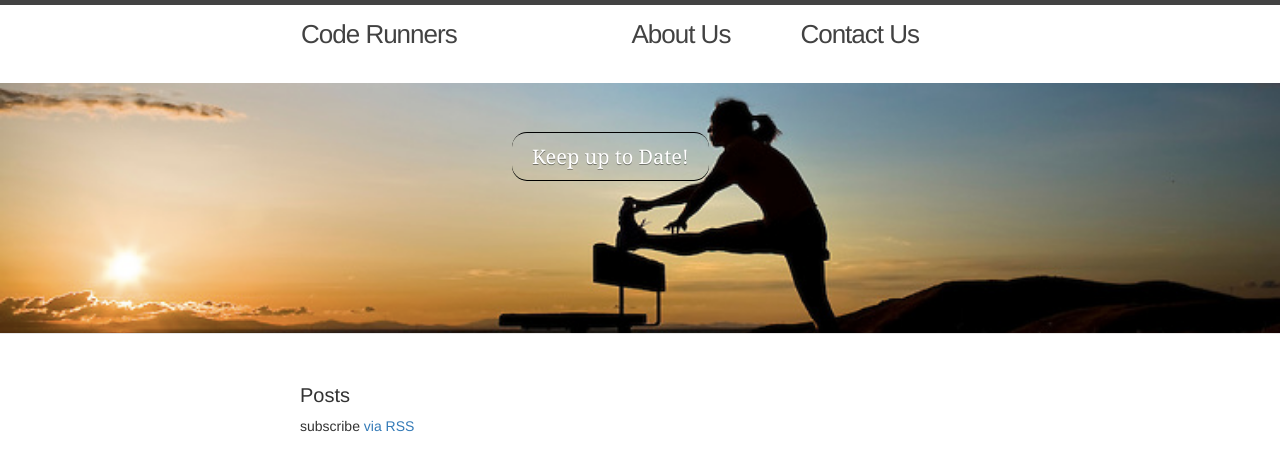
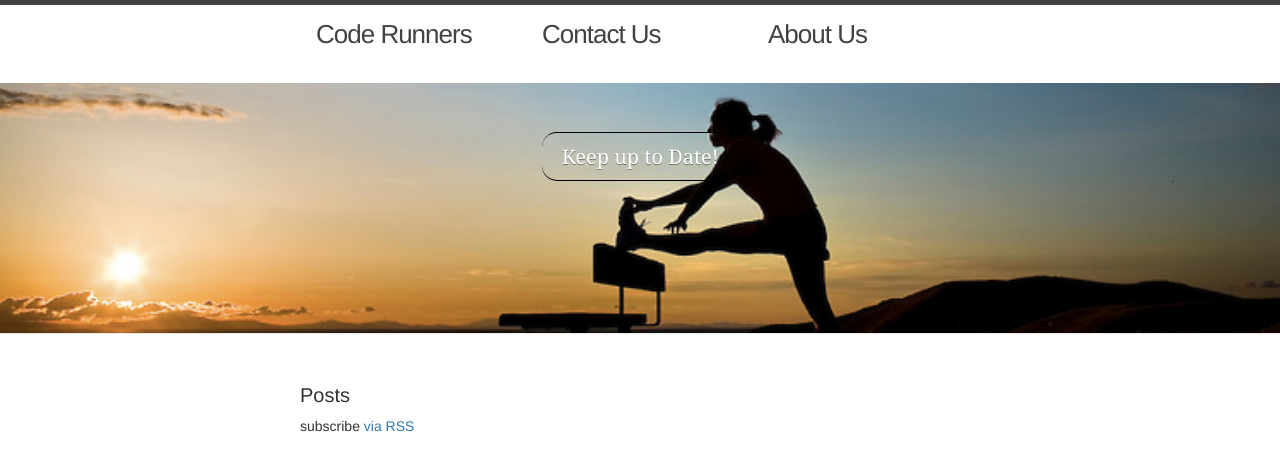
Before and after one commit to CodeRunners14/coderunners14.github.io, a Jekyll site: the page built from index.html, in a window 1280 px wide. Shown: the top 476 px of the page. Built offline with Jekyll 4.4.1, drawn with Linux system fonts in a browser that asks for light colours; nearby versions of some CDN libraries; grey boxes are pictures that could not be loaded.

Commit message:
format header and footer to work on mobile

```diff
--- a/_includes/aboutus.html
+++ b/_includes/aboutus.html
@@ -1,7 +1,11 @@
 <div class = "wrapper">
    <a name="about-us"></a>
     <h1>About Us</h1>
-  <img src="/photos/team1" id=team height="250"/>
-    <h3>We can't run, but boy can we sprint.</h3>
-    <p>The journey we puruse is not out on that open road, but through lines and lines of code. Brought together by Founders & Coders in Camden we are taking on the challenge of fighting through a shelob's lair of bugs and crafting new web-based artictecture with our bare fingertips. Join us on our quest and view the weekly fruits of our labour.</p>
+  <div class="row">
+  <img src="/photos/team1" class="col-md-6" id=team height="250"/>
+    <div class="col-md-6">
+      <h3>We can't run, but boy can we sprint.</h3>
+      <p>The journey we puruse is not out on that open road, but through lines and lines of code. Brought together by Founders & Coders in Camden we are taking on the challenge of fighting through a shelob's lair of bugs and crafting new web-based artictecture with our bare fingertips. Join us on our quest and view the weekly fruits of our labour.</p>
+    </div>
+    </div>
   </div>
--- a/_includes/footer.html
+++ b/_includes/footer.html
@@ -6,10 +6,10 @@
 
     <h2 class="footer-heading">Proudly part of:</h2>
 
-    <table id="alignment"><tr>
+    <table class="row" id="alignment"><tr>
 
-       <td><a href="http://camdencollective.co.uk/" target="_blank"><img class="icon" src="/photos/cc.jpg"/></a></td>
-    <td><a href="http://foundersandcoders.org/" target="_blank"><img class="icon" src="/photos/fc.png" /></td>
-    <td><a href="http://www.camdentownunlimited.com/" target="_blank"><img class="icon" src="/photos/ctu.jpg" /></td>
+       <td class="col-md-4"><a href="http://camdencollective.co.uk/" target="_blank"><img class="icon" src="/photos/cc.jpg"/></a></td>
+    <td class="col-md-4"><a href="http://foundersandcoders.org/" target="_blank"><img class="icon" src="/photos/fc.png" /></a></td>
+    <td class="col-md-4"><a href="http://www.camdentownunlimited.com/" target="_blank"><img class="icon" src="/photos/ctu.jpg" /></a></td>
   </tr>
     </table>
--- a/_includes/head.html
+++ b/_includes/head.html
@@ -12,5 +12,6 @@
 <!--bootstrap test-->
 
   <link rel="stylesheet" href="https://maxcdn.bootstrapcdn.com/bootstrap/3.2.0/css/bootstrap.min.css">
-  <script src="https://maxcdn.bootstrapcdn.com/bootstrap/3.2.0/js/bootstrap.min.js"></script>
+  <link rel="stylesheet" href="https://maxcdn.bootstrapcdn.com/bootstrap/3.2.0/css/bootstrap-theme.min.css">
+
 </head>
--- a/_includes/header.html
+++ b/_includes/header.html
@@ -1,11 +1,10 @@
 <header class="site-header">
-
   <div class="wrapper">
-<div class="navbar">
-    <a class="site-title" href="{{ site.baseurl }}/">{{ site.title }}</a>
-    <a class="site-nav" href="#contact-us">Contact Us</a>
-    <a class="site-nav" href="#about-us">About Us</a>
-    </div>
+     <div class="navbar" class="row" >
+      <a class="site-title col-md-4" href="{{ site.baseurl }}/">{{ site.title }}</a>
+      <a class="site-title col-md-4" href="#contact-us">Contact Us</a>
+      <a class="site-title col-md-4" href="#about-us">About Us</a>
+     </div>
     <nav class="site-nav">
       <a href="#" class="menu-icon">
         <svg viewBox="0 0 18 15">
--- a/_sass/_layout.scss
+++ b/_sass/_layout.scss
@@ -110,6 +110,10 @@
    height: 250px;
 }
 
+.site-headerimage p {
+  text-align: center;
+}
+
 .headerbutton {
    border-top: 1px solid #000000;
    padding: 10px 20px 10px 20px;
@@ -122,8 +126,8 @@
    text-decoration: none;
    vertical-align: middle;
    text-align: center;
-   margin-left: 40%;
-   margin-top: 50%;
+   //margin-left: 40%;
+   //margin-top: 50%;
    }
 .headerbutton:hover {
    border-top-color: #000000;
```
